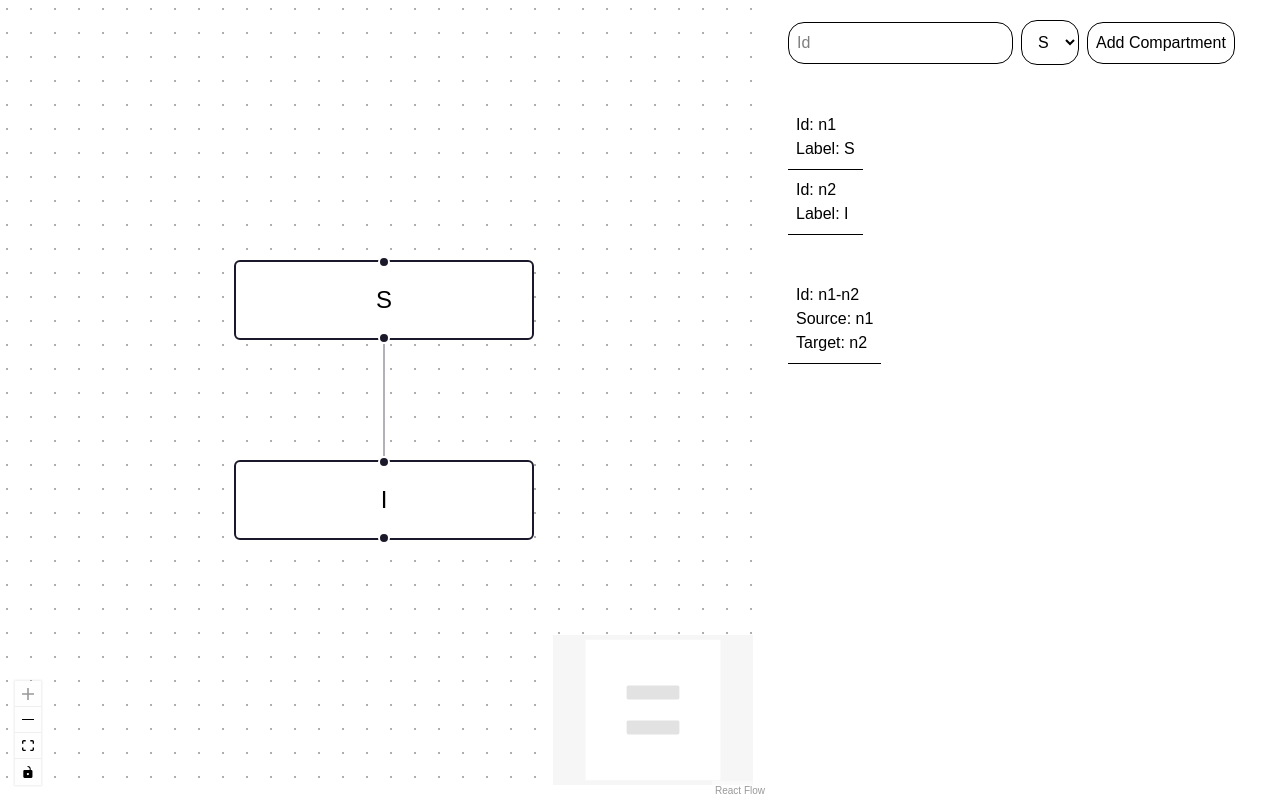
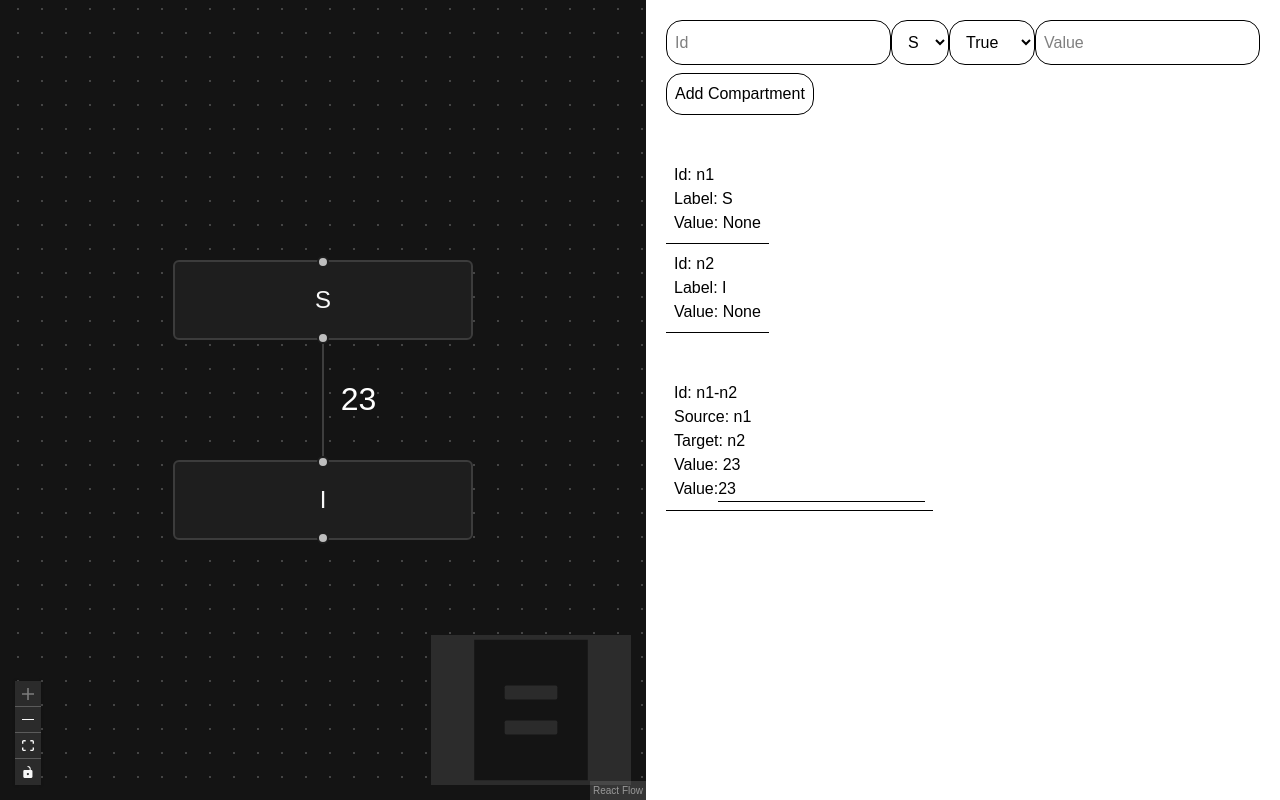
Before and after one commit to evaxliu/nodemic, a Next.js app: page / in a window 1280 px wide. Built offline with nearby package versions, Linux system fonts and the light colour scheme.

Commit message:
Create custom edge for value handling and display

```diff
--- /dev/null
+++ b/src/components/CustomEdge.tsx
@@ -0,0 +1,32 @@
+import { getStraightPath, BaseEdge, type EdgeProps, type Edge, EdgeLabelRenderer } from '@xyflow/react';
+
+type CustomEdge = Edge<{ value: number }, 'custom'>;
+
+export default function CustomEdge({
+  id,
+  sourceX,
+  sourceY,
+  targetX,
+  targetY,
+  data
+}: EdgeProps<CustomEdge>) {
+  const [edgePath, labelX, labelY] = getStraightPath({ sourceX, sourceY, targetX, targetY });
+
+  return (
+    <>
+      <BaseEdge id={id} path={edgePath} />
+      <EdgeLabelRenderer>
+        <p
+          style={{
+            position: 'absolute',
+            transform: `translate(50%, -50%) translate(${labelX}px,${labelY}px)`,
+            pointerEvents: 'all',
+          }}
+          className="nodrag nopan text-white"
+        >
+          {data?.value}
+        </p>
+      </EdgeLabelRenderer>
+    </>
+  );
+}
--- a/src/components/Editor.tsx
+++ b/src/components/Editor.tsx
@@ -17,16 +17,20 @@ import {
   getConnectedEdges,
   OnNodesDelete,
 } from '@xyflow/react';
-// import type { Node, NodeProps } from '@xyflow/react';
+import CustomEdge from './CustomEdge';
 
 // type InfectiousNode = Node<{ number: number }, 'infectious'>;
 // type NonInfectiousNode = Node<{ number: number }, 'Non-infectious'>;
+
+const edgeTypes = {
+  'custom': CustomEdge,
+};
 
 const initialNodes: Node[] = [
   { id: 'n1', position: { x: 0, y: 0 }, data: { label: 'S' } },
   { id: 'n2', position: { x: 0, y: 100 }, data: { label: 'I' } },
 ];
-const initialEdges: Edge[] = [{ id: 'n1-n2', source: 'n1', target: 'n2' }];
+const initialEdges: Edge[] = [{ id: 'n1-n2', source: 'n1', target: 'n2', data: { value: "23" }, type: 'custom', }];
 
 export default function Editor() {
   const [nodes, setNodes, onNodesChange] = useNodesState(initialNodes);
@@ -39,9 +43,11 @@ export default function Editor() {
     // Read the form data
     const form = e.currentTarget;
     const formData = new FormData(form);
-    const Id = String(formData.get("Id") ?? "");
-    const Label = formData.get("Label");
-    setNodes((nodes) => [...nodes, { id: Id, position: { x: 50, y: 50 }, data: { label: Id+"_"+Label } }]);
+    const id = String(formData.get("Id") ?? "");
+    const label = formData.get("Label");
+    const value = formData.get("Value");
+    const infectious = formData.get("Infectious");
+    setNodes((nodes) => [...nodes, { id: id, position: { x: 50, y: 50 }, data: { label: id+"_"+label, value: value, infectious: infectious} }]);
     e.currentTarget.reset();
   }
 
@@ -78,18 +84,23 @@ export default function Editor() {
     [setEdges],
   );
 
+  function onEdgeValueChange(id: string, e: React.ChangeEvent<HTMLInputElement>) {
+    e.preventDefault();
+  }
+
   return (
     <div className='flex'>
       <div style={{ width: '60vw', height: '100vh' }}>
         <ReactFlow
           nodes={nodes}
           edges={edges}
+          edgeTypes={edgeTypes}
           onNodesChange={onNodesChange}
           onEdgesChange={onEdgesChange}
           onNodesDelete={onNodesDelete}
           onConnect={onConnect}
           fitView
-          className="text-black"
+          colorMode="dark"
         >
           <Controls />
           <MiniMap />
@@ -97,13 +108,20 @@ export default function Editor() {
         </ReactFlow>
       </div>
       <div className='flex flex-col grow items-start'>
-        <form onSubmit={createNewNode} className='flex items-center gap-2 m-5'>
+        <form onSubmit={createNewNode} className='flex flex-col items-start gap-2 m-5'>
+          <div className='flex'>
             <input name="Id" className='border p-2 rounded-2xl' required placeholder='Id' />
             <select name="Label" className='border p-3 rounded-2xl' required>
               <option value="S">S</option>
               <option value="I">I</option>
               <option value="R">R</option>
             </select>
+            <select name="Infectious" className='border p-3 rounded-2xl' required>
+              <option value="True">True</option>
+              <option value="False">False</option>
+            </select>
+            <input name="Value" className='border p-2 rounded-2xl' required placeholder='Value' />
+          </div>
           <button type="submit" className='select-none cursor-pointer border p-2 rounded-2xl'>Add Compartment</button>
         </form>
         {/* <button
@@ -116,7 +134,8 @@ export default function Editor() {
           {nodes.map((node) =>
             <div key={node.id} className='border-b p-2'>
               <p>Id: {node.id}</p>
-              <p>Label: {typeof node.data.label === 'string' ? node.data.label : 'No label'}</p>
+              <p>Label: {typeof node.data.label === 'string' ? node.data.label : 'None'}</p>
+              <p>Value: {typeof node.data.value === 'string' ? node.data.value : 'None'}</p>
             </div>
           )}
         </div>
@@ -126,6 +145,14 @@ export default function Editor() {
               <p>Id: {edge.id}</p>
               <p>Source: {edge.source}</p>
               <p>Target: {edge.target}</p>
+              <p>Value: {typeof edge.data?.value === 'string' ? edge.data.value : 'None'}</p>
+              Value:
+              <input
+                name="Value"
+                value={typeof edge.data?.value === 'string' ? edge.data.value : 'None'}
+                className='border-b'
+                onChange={e => onEdgeValueChange(edge.id, e)}
+              />
             </div>
           )}
         </div>
--- a/src/lib/model_equations.ts
+++ b/src/lib/model_equations.ts
@@ -1,17 +1,19 @@
 // Euler method
-export default function euler_method(S: number, I: number, R: number, totalPopN: number, beta: number, gamma: number, unitOfTime_t: number, SIRPerDay: number[][]) {
-  for(let i = 1; i < 160; i += unitOfTime_t) {
-    const infectedArrow = (I * beta * (S/totalPopN))
-    const plainArrow = (I * gamma)
-    // S ← S + dS · dt
-    S = S - infectedArrow
-    // I ← I + dI · dt
-    I = I + infectedArrow - plainArrow
-    // R ← R + dR · dt
-    R = R + plainArrow
-    SIRPerDay.push([S, I, R, S+I+R])
-  }
-  return SIRPerDay
-};
+// export default function euler_method(S: number, I: number, R: number, totalPopN: number, beta: number, gamma: number, unitOfTime_t: number, SIRPerDay: number[][]) {
+//   for(let i = 1; i < 160; i += unitOfTime_t) {
+//     const infectedArrow = (I * beta * (S/totalPopN))
+//     const plainArrow = (I * gamma)
+//     // dS/dt -= (beta/N) * I * S
+//     S = S - infectedArrow
+//     // I ← I + dI · dt
+//     I = I + infectedArrow - plainArrow
+//     // R ← R + dR · dt
+//     R = R + plainArrow
+//     SIRPerDay.push([S, I, R, S+I+R])
+//   }
+//   return SIRPerDay
+// };
 
-// RK4
+// I plan on using odex
+
+// // RK4
```
Lines whose indentation alone changed are shown as unchanged.
